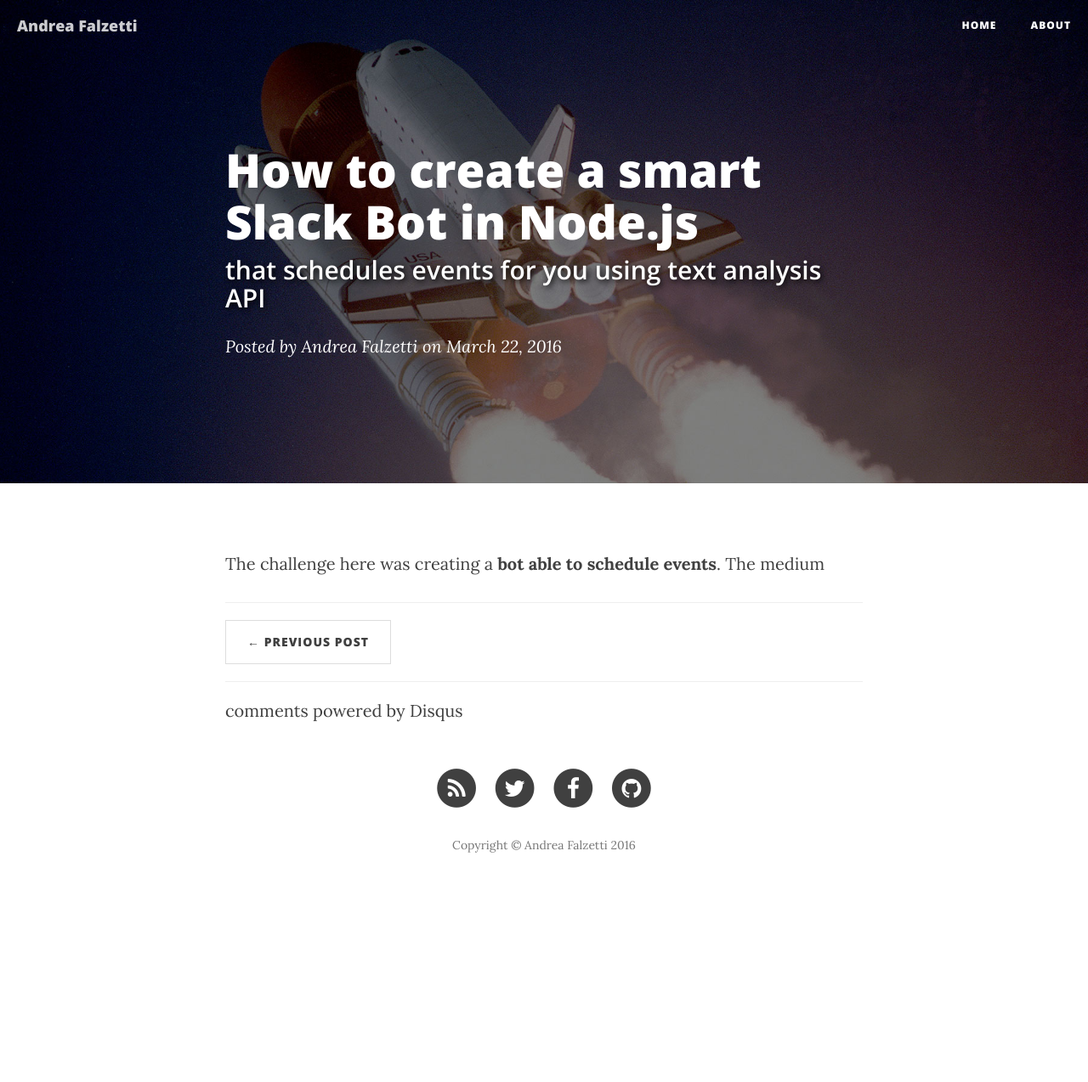
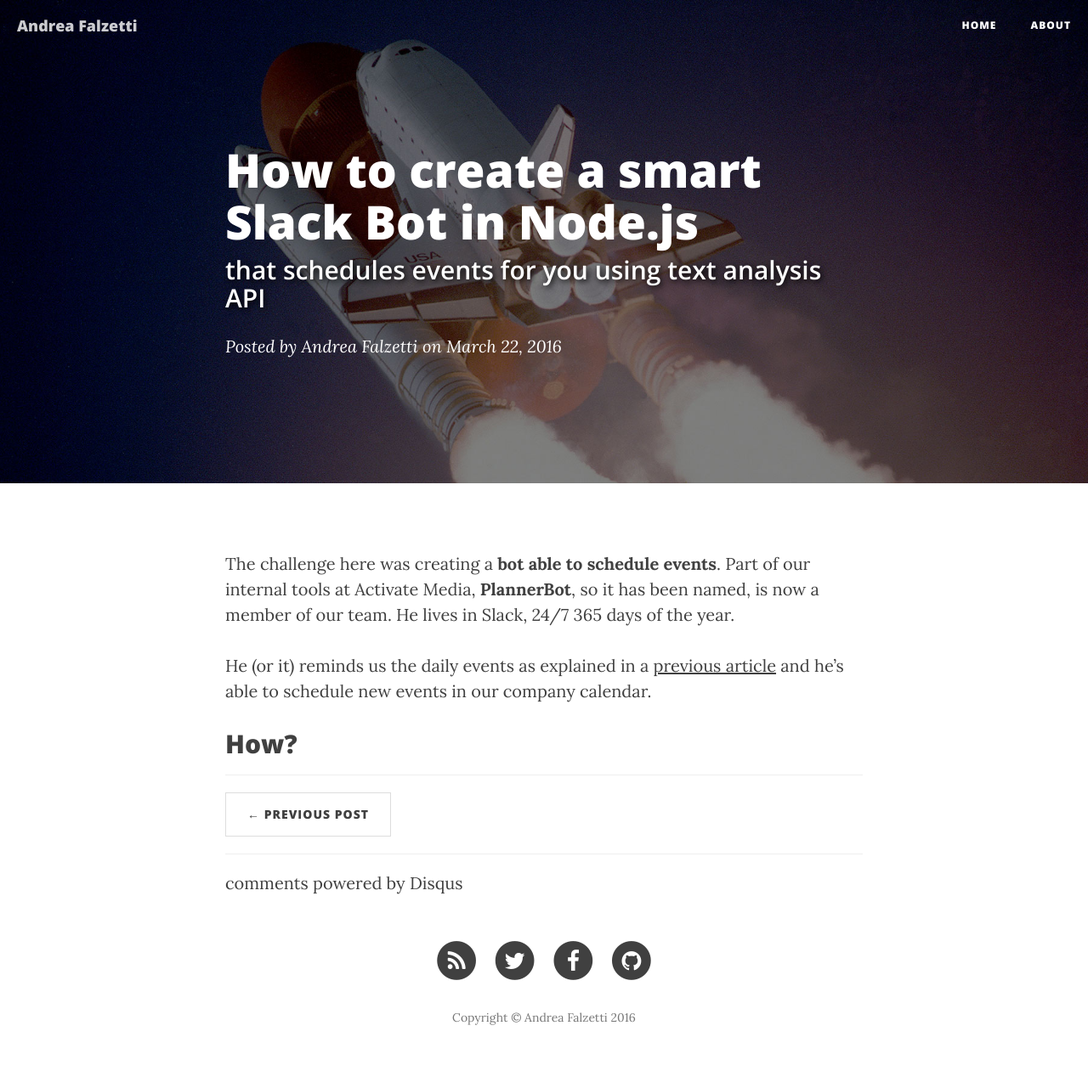
Before and after one commit to andreafalzetti/andreafalzetti.github.io, a Jekyll site: the page built from _posts/2016-04-4-how-to-create-a-smart-slack-bot-in-nodejs.markdown, in a window 1280 px wide. Shown: the whole page at 85% size. Built offline with Jekyll 4.4.1, drawn with Linux system fonts in a browser that asks for light colours; nearby versions of some CDN libraries; comment, search, counter and statistics services are not loaded; before the commit the page ends 1071 px from its top, so only the background shows below that.

```diff
--- a/_posts/2016-03-22-how-to-create-a-simple-slack-bot-in-nodejs.markdown
+++ b/_posts/2016-03-22-how-to-create-a-simple-slack-bot-in-nodejs.markdown
@@ -4,7 +4,7 @@ comments: true
 title: 'How to create a simple Slack Bot in Node.js'
 subtitle: 'that interacts with a CalDAV calendar'
 date: 2016-03-22 09:00:00
-categories: blog development
+categories: blog
 tags: nodejs caldav slack bot
 author:     "Andrea Falzetti"
 header-img: "img/post-bg-01.jpg"
--- a/_posts/2016-04-4-how-to-create-a-smart-slack-bot-in-nodejs.markdown
+++ b/_posts/2016-04-4-how-to-create-a-smart-slack-bot-in-nodejs.markdown
@@ -4,10 +4,14 @@ comments: true
 title: 'How to create a smart Slack Bot in Node.js'
 subtitle: 'that schedules events for you using text analysis API'
 date: 2016-03-22 09:00:00
-categories: blog development
+categories: blog
 tags: nodejs caldav slack bot
 author:     "Andrea Falzetti"
 header-img: "img/post-bg-01.jpg"
 ---
 
-The challenge here was creating a **bot able to schedule events**. The medium
+The challenge here was creating a **bot able to schedule events**. Part of our internal tools at Activate Media, **PlannerBot**, so it has been named, is now a member of our team. He lives in Slack, 24/7 365 days of the year.
+
+He (or it) reminds us the daily events as explained in a [previous article](http) and he's able to schedule new events in our company calendar.
+
+## How?
```
